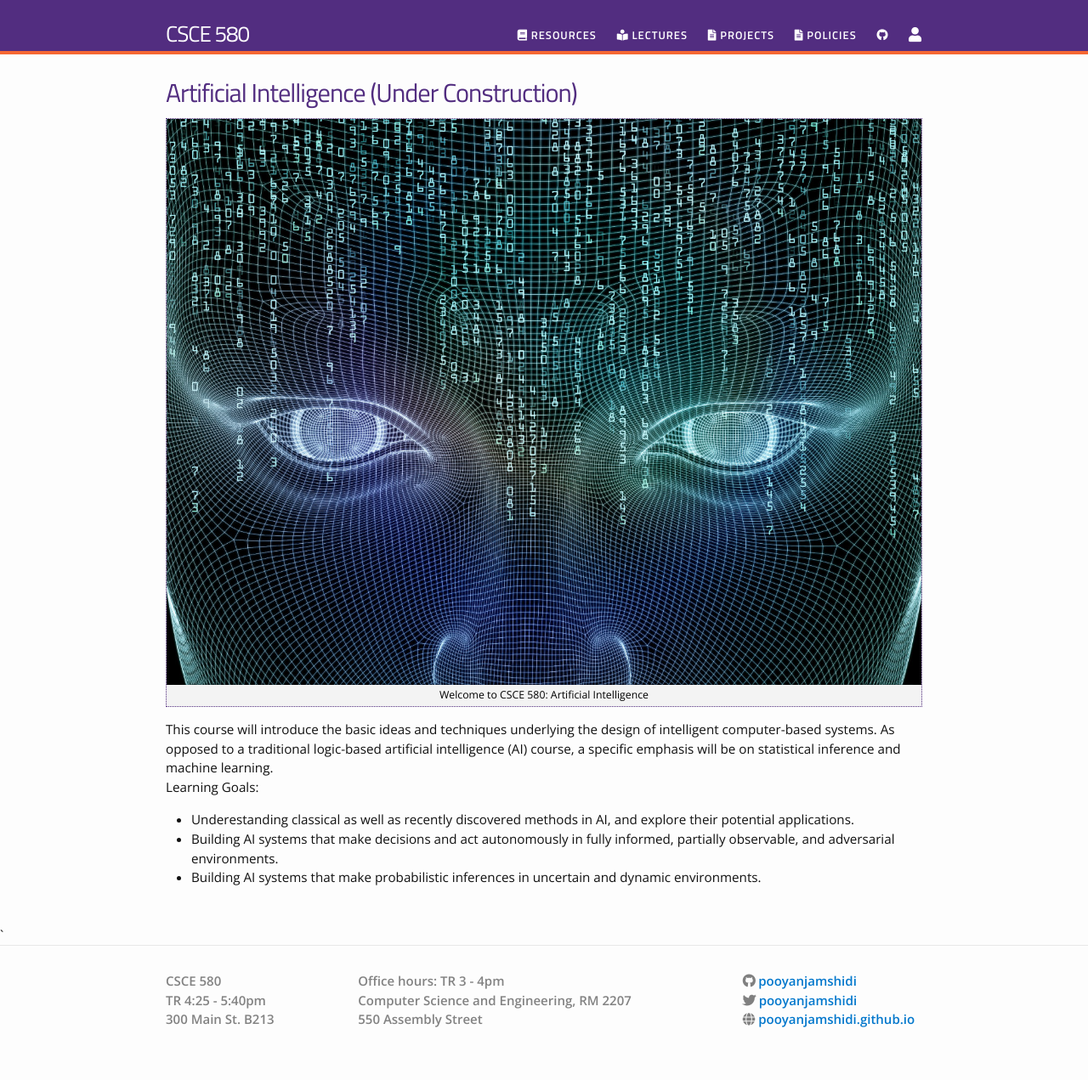
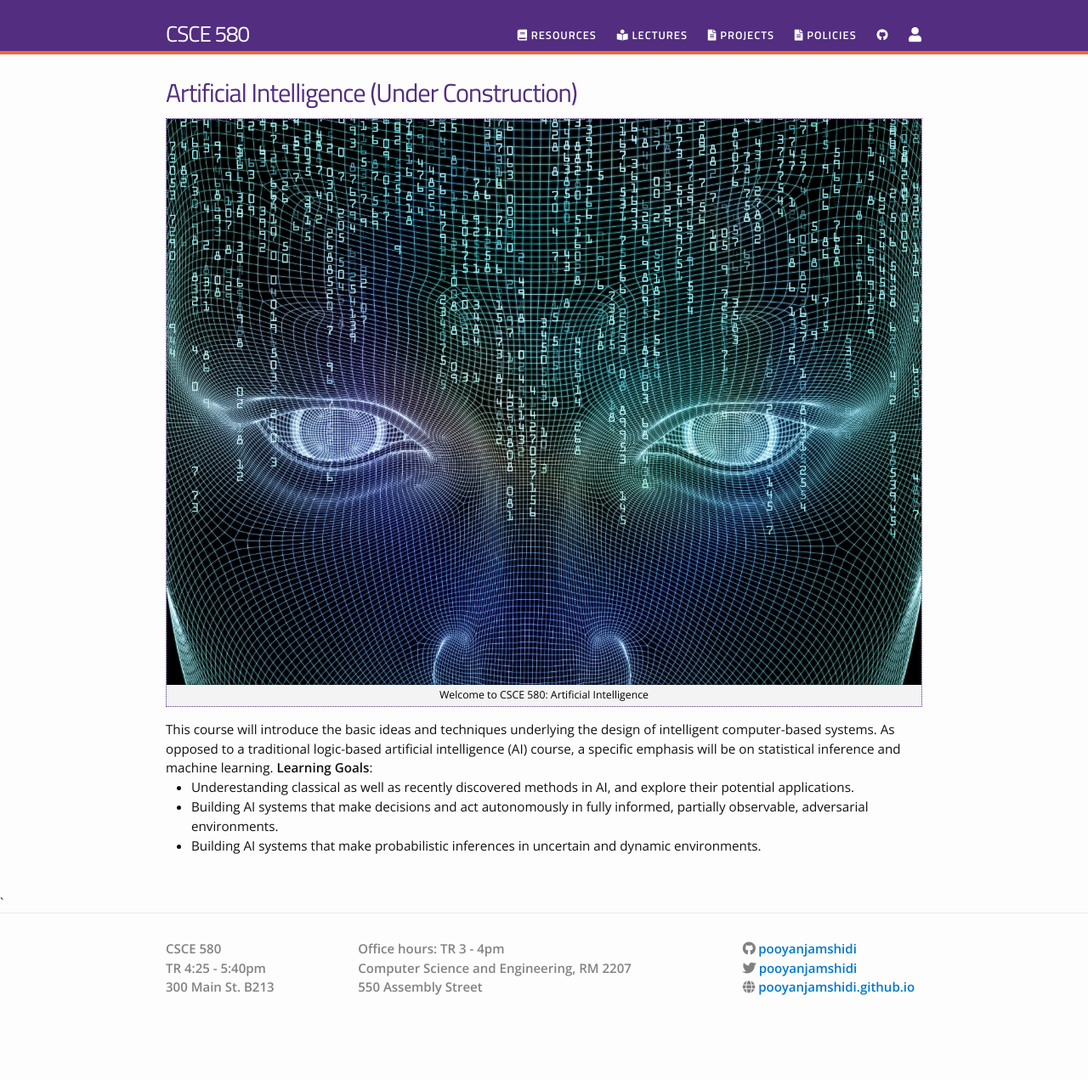
Before and after one commit to stephenvolpe/csce580, a Jekyll site: the page built from index.html, in a window 1280 px wide. Shown: the whole page at 85% size. Built offline with Jekyll 4.4.1, drawn with Linux system fonts in a browser that asks for light colours; nearby versions of some CDN libraries; after the commit the page ends 1233 px from its top, so only the background shows below that.

```diff
--- a/index.html
+++ b/index.html
@@ -12,16 +12,12 @@ layout: default
 
 {{ site.description }}
 
-
-<p align=justify>
-
-Learning Goals:
+<b>Learning Goals</b>:
 <ul>
   <li>Underestanding classical as well as recently discovered methods in AI, and explore their potential applications.</li>
-  <li>Building AI systems that make decisions and act autonomously in fully informed, partially observable, and adversarial environments. </li>
+  <li>Building AI systems that make decisions and act autonomously in fully informed, partially observable, adversarial environments. </li>
   <li>Building AI systems that make probabilistic inferences in uncertain and dynamic environments.</li>
 </ul>
 
-</p>
 
 </div>
```
